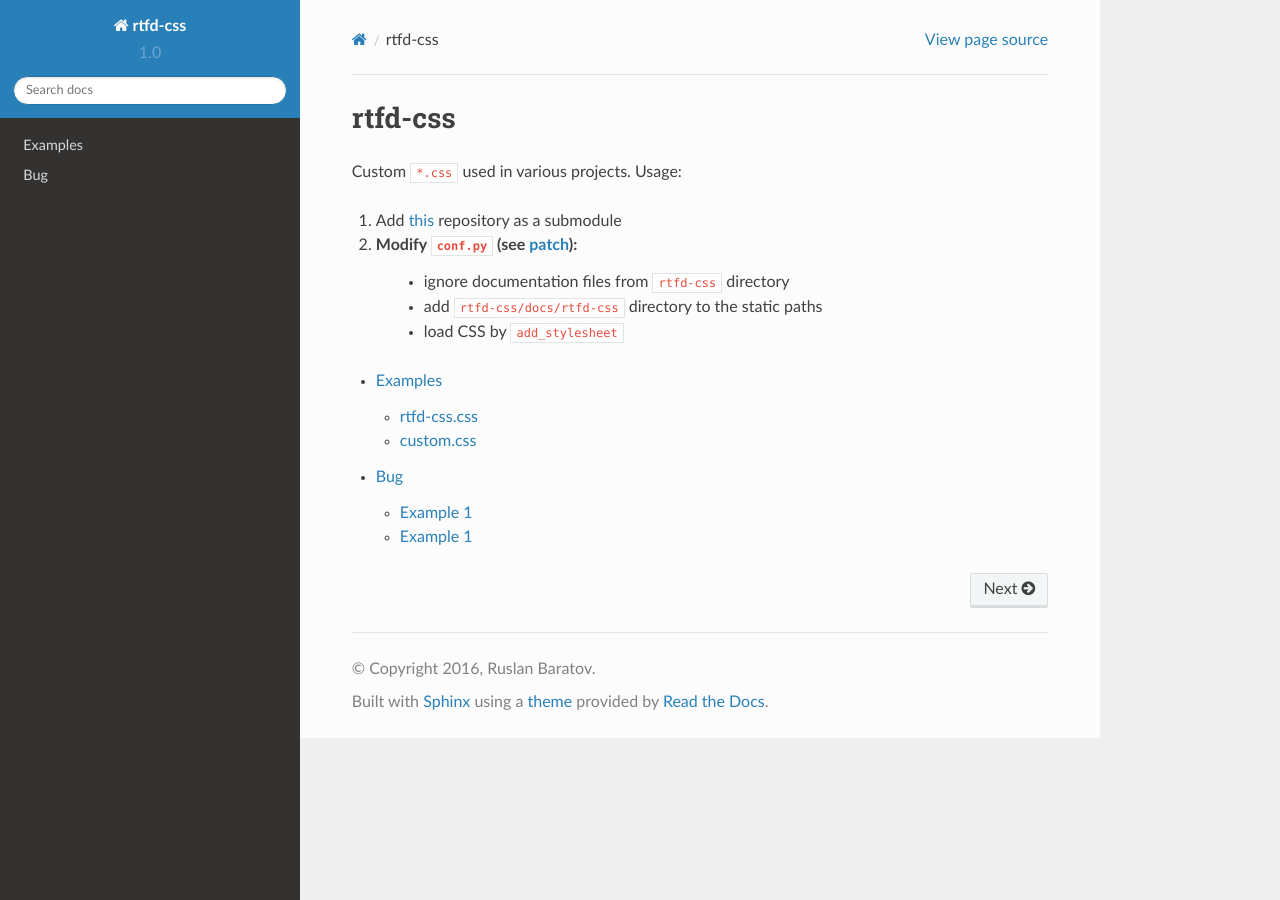
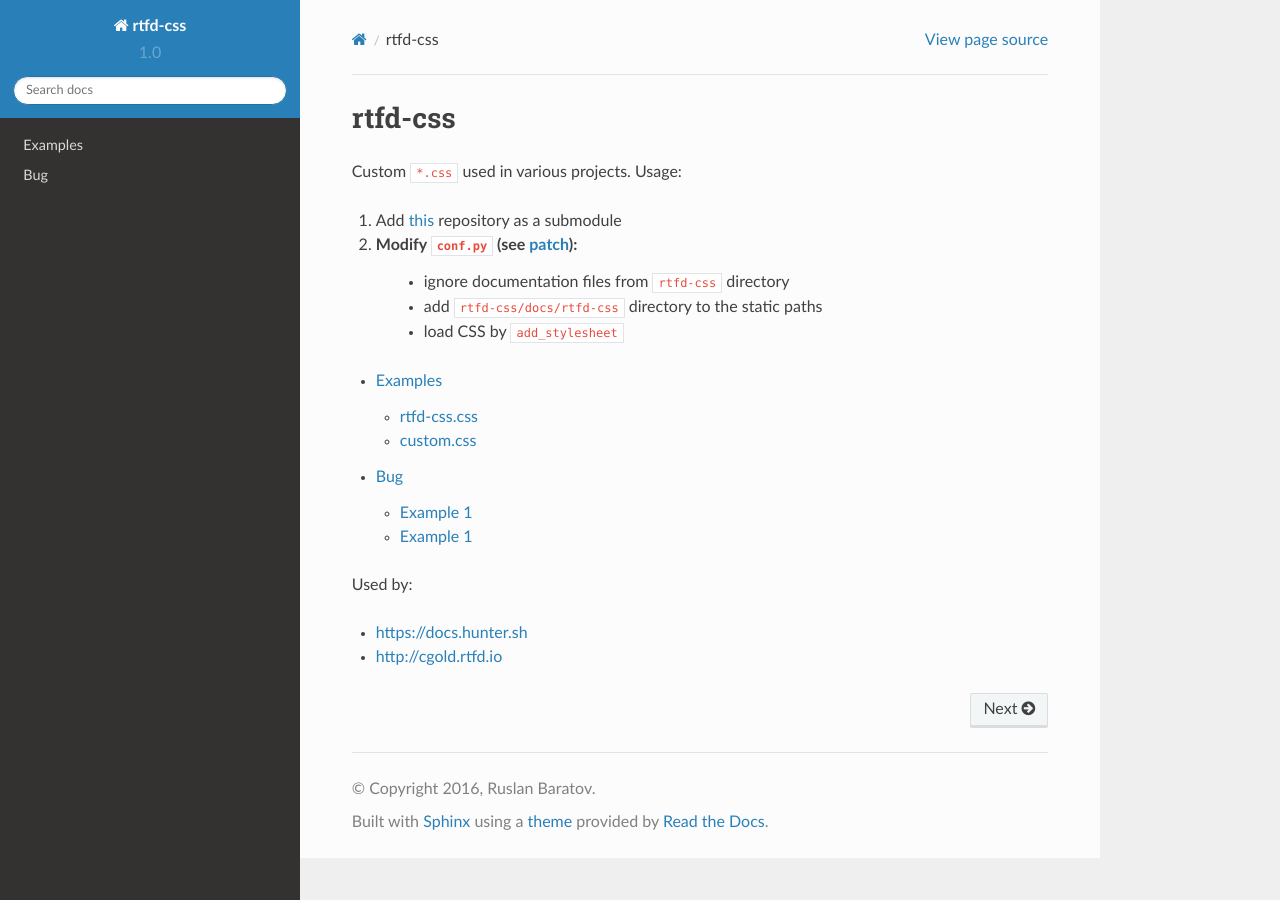
Before and after one commit to ruslo/rtfd-css, a Sphinx documentation site: the page built from docs/index.rst, in a window 1280 px wide. Built offline with Sphinx 7.4.7 and the Read the Docs theme 2.0.0, drawn with Linux system fonts in a browser that asks for light colours.

Commit message:
Add "used by"

```diff
--- a/docs/index.rst
+++ b/docs/index.rst
@@ -18,5 +18,10 @@ Custom ``*.css`` used in various projects. Usage:
    /examples
    /bug
 
+Used by:
+
+* https://docs.hunter.sh
+* http://cgold.rtfd.io
+
 .. _this: https://github.com/ruslo/rtfd-css
 .. _patch: https://github.com/ruslo/CGold/commit/7c45924567fe3fd53e8a900935fdcaf35d62febf
```
